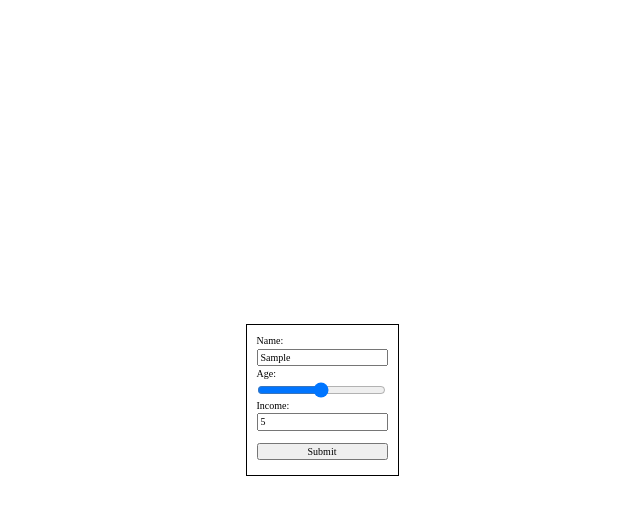
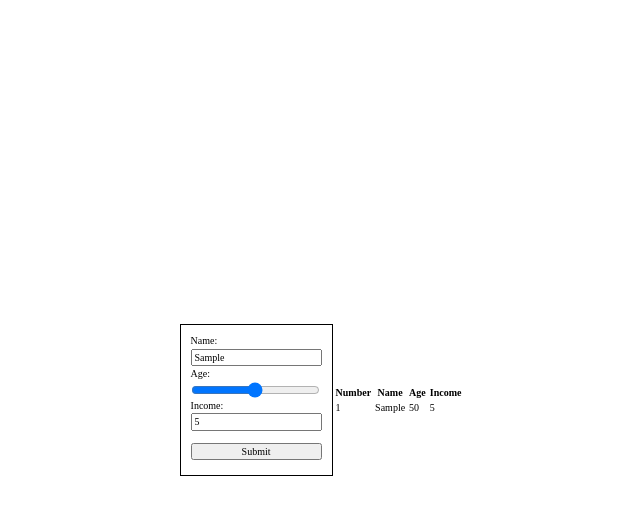
Before and after one commit to WReXperimental/Sort-Demo, a website built with Vite: page index.html in a window 1280 px wide. Both pictures are taken after typing "Sample", "5" into the empty fields and a click on the button "Submit". Shown: the whole page, without its empty margins (318-958 px from the left). Built offline with nearby package versions, Linux system fonts and the light colour scheme.

Commit message:
user table

```diff
--- a/src/css/style.scss
+++ b/src/css/style.scss
@@ -34,6 +34,6 @@ body {
   margin: 1rem 0 0.5rem 0;
 }
 
-#number {
-  align-self: center;
+#user_age{
+  background-color: black;
 }
--- a/src/js/main.js
+++ b/src/js/main.js
@@ -5,8 +5,9 @@ import { isNumber, isString } from "@/js/utils";
 
 import { userInfoDom } from "@/js/userDom";
 import'@/js/sort'
-
+import { userTableBox } from "@/js/userDom";
 
 const app = document.getElementById("app");
 
 app.appendChild(userInfoDom);
+app.appendChild(userTableBox)
--- a/src/js/sort.js
+++ b/src/js/sort.js
@@ -5,27 +5,31 @@ import { UserInfoStructure, User, createUser } from "./user";
 
 import sortBy from "sort-by";
 
-const userInfoList = [
-  {
-    name: "Amy",
-    age: 28,
-    income: 20000,
-  },
-  {
-    name: "Vincent",
-    age: 25,
-    income: 10000,
-  },
-  {
-    name: "Peter",
-    age: 22,
-    income: 30000,
-  },
-];
+// const userInfoList = [
+//   {
+//     name: "Amy",
+//     age: 28,
+//     income: 20000,
+//   },
+//   {
+//     name: "Vincent",
+//     age: 25,
+//     income: 10000,
+//   },
+//   {
+//     name: "Peter",
+//     age: 22,
+//     income: 30000,
+//   },
+// ];
+
+const userInfoList =[ ]
 
 userDom.userAgeInput.addEventListener("mousemove", () => {
   userDom.userAgeNumber.textContent = userDom.userAgeInput.value;
 });
+
+let flag = false;
 
 userDom.userInfoSubmit.addEventListener("click", () => {
   // console.log('submit');
@@ -34,14 +38,59 @@ userDom.userInfoSubmit.addEventListener("click", () => {
   userInfo.age = +userDom.userAgeInput.value;
   userInfo.income = +userDom.userIncomeInput.value;
 
+  const user = createUser(userInfo);
+
+  if (user instanceof User) {
+    userInfoList.push({ ...userInfo });
+    // console.log(userInfoList[1].name)
+    console.log(sort(["age", "name"]));
 
 
+    //table initialize
+    if (!flag) {
+      flag = true;
 
-  const user = createUser(userInfo);
-  if (user instanceof User) {
-    userInfoList.push({ ...userInfo });
-    console.log(userInfoList);
-    console.log(sort(["age", "name"]));
+      const firstRow = document.createElement("tr");
+
+      const tableHeadNumber = document.createElement("th");
+      const tableHeadName = document.createElement("th");
+      const tableHeadAge = document.createElement("th");
+      const tableHeadIncome = document.createElement("th");
+
+      tableHeadNumber.textContent = "Number";
+      tableHeadName.textContent = "Name";
+      tableHeadAge.textContent = "Age";
+      tableHeadIncome.textContent = "Income";
+
+      userDom.userTable.appendChild(firstRow);
+
+      firstRow.appendChild(tableHeadNumber);
+      firstRow.appendChild(tableHeadName);
+      firstRow.appendChild(tableHeadAge);
+      firstRow.appendChild(tableHeadIncome);
+    }
+
+    // create a table of user's info
+
+      const tableRow=document.createElement('tr')
+      const userNumber=document.createElement('td')
+      const userName=document.createElement('td')
+      const userAge=document.createElement('td')
+      const userIncome=document.createElement('td')
+
+      let L=userInfoList.length-1
+      userNumber.textContent=userInfoList.length
+      userName.textContent=userInfoList[L].name
+      userAge.textContent=userInfoList[L].age
+      userIncome.textContent=userInfoList[L].income
+
+      tableRow.appendChild(userNumber)
+      tableRow.appendChild(userName)
+      tableRow.appendChild(userAge)
+      tableRow.appendChild(userIncome)
+
+      userDom.userTable.appendChild(tableRow)
+
   } else {
     console.error(user.errorInfo);
   }
--- a/src/js/userDom.js
+++ b/src/js/userDom.js
@@ -15,6 +15,9 @@ export const userInfoSubmit = document.createElement("button");
 export const ageBox=document.createElement('div')
 export const userAgeNumber = document.createElement("label");
 userAgeNumber.id = 'number';
+
+export const userTableBox=document.createElement('div')
+export const userTable=document.createElement('table')
 
 userInfoDom.id = data.userDom.userInfoDom.id;
 userNameInput.id = data.userDom.userNameInput.id;
@@ -54,3 +57,5 @@ userInfoDom.appendChild(userIncomeLabel);
 userInfoDom.appendChild(userIncomeInput);
 
 userInfoDom.appendChild(userInfoSubmit);
+
+userTableBox.appendChild(userTable)
```
Also changed, not shown: src/css/style.css.
